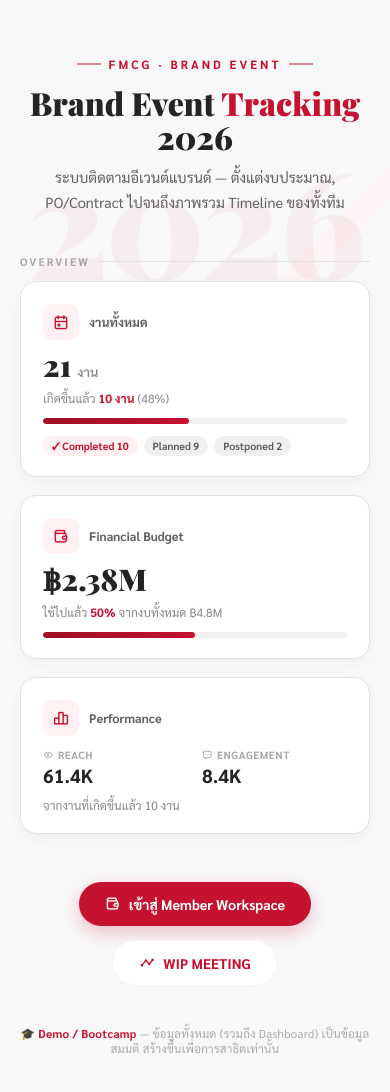
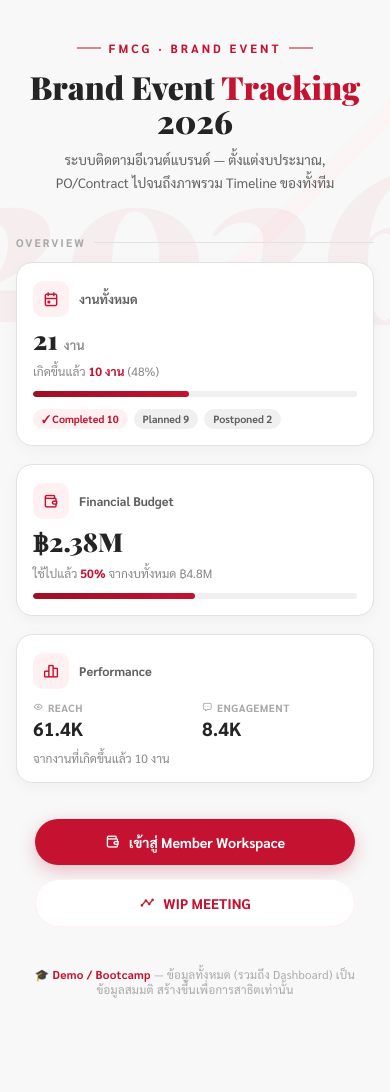
Before and after one commit to hallkch/brand-event-2026-demo, a plain HTML site: page index.html in a window 390 px wide. After the commit the page ends 1029 px from the top, so only its background shows below. Drawn offline with nearby package versions, Linux system fonts and the light colour scheme.

Commit message:
Update index.html

```diff
--- a/index.html
+++ b/index.html
@@ -79,6 +79,20 @@
   @media (max-width:720px){
     .dash-grid{grid-template-columns:1fr}
   }
+
+  /* ===== MOBILE ===== */
+  @media (max-width:480px){
+    .page{padding:40px 16px 32px}
+    .watermark{top:90px;font-size:min(55vw,320px)}
+    .accent-line{height:380px}
+    .subtitle{font-size:13.5px;max-width:320px}
+    .dash{margin-bottom:32px}
+    .stat-card{padding:18px 16px 16px}
+    .stat-num{font-size:26px}
+    .cta-row{flex-direction:column;align-items:stretch;width:100%;max-width:320px}
+    .btn{width:100%;justify-content:center;padding:14px 20px}
+    .footer-note{padding:0 8px}
+  }
 </style>
 </head>
 <body>
```
